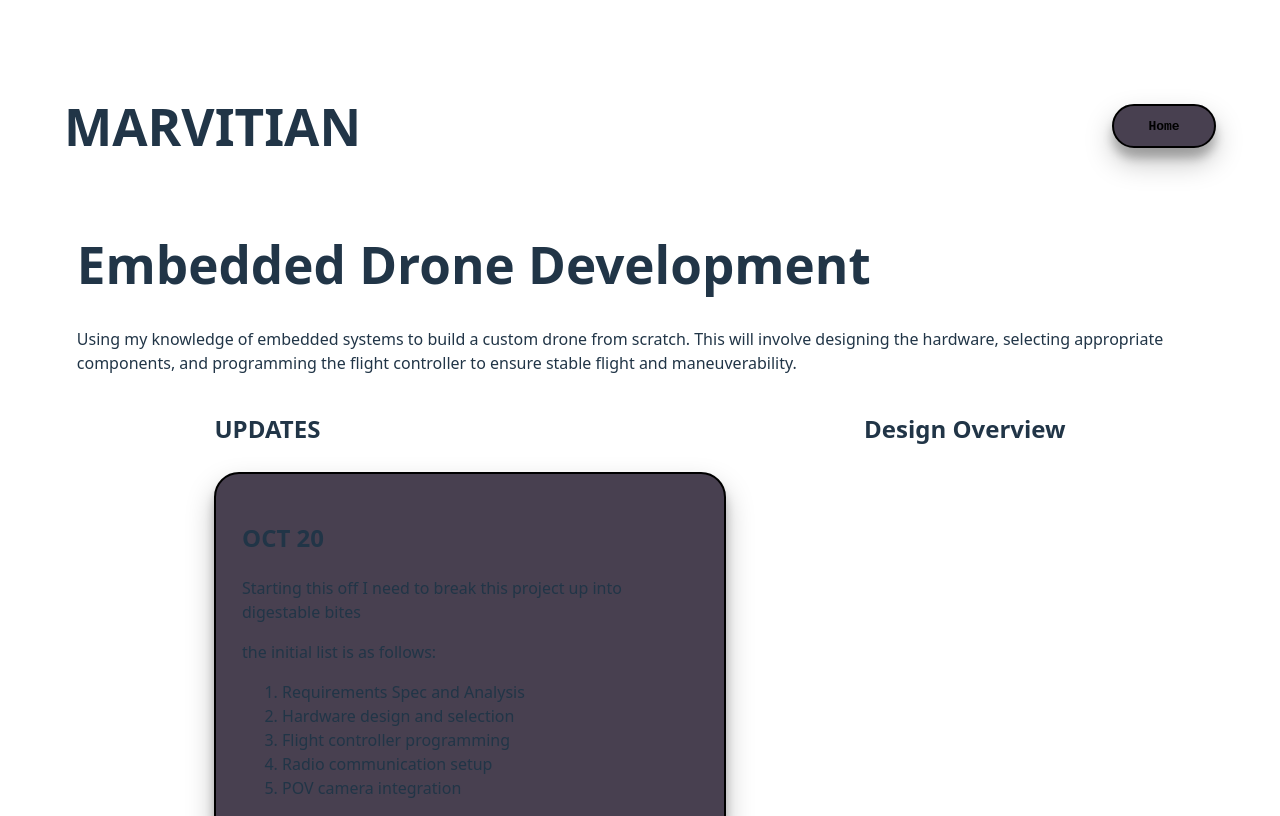
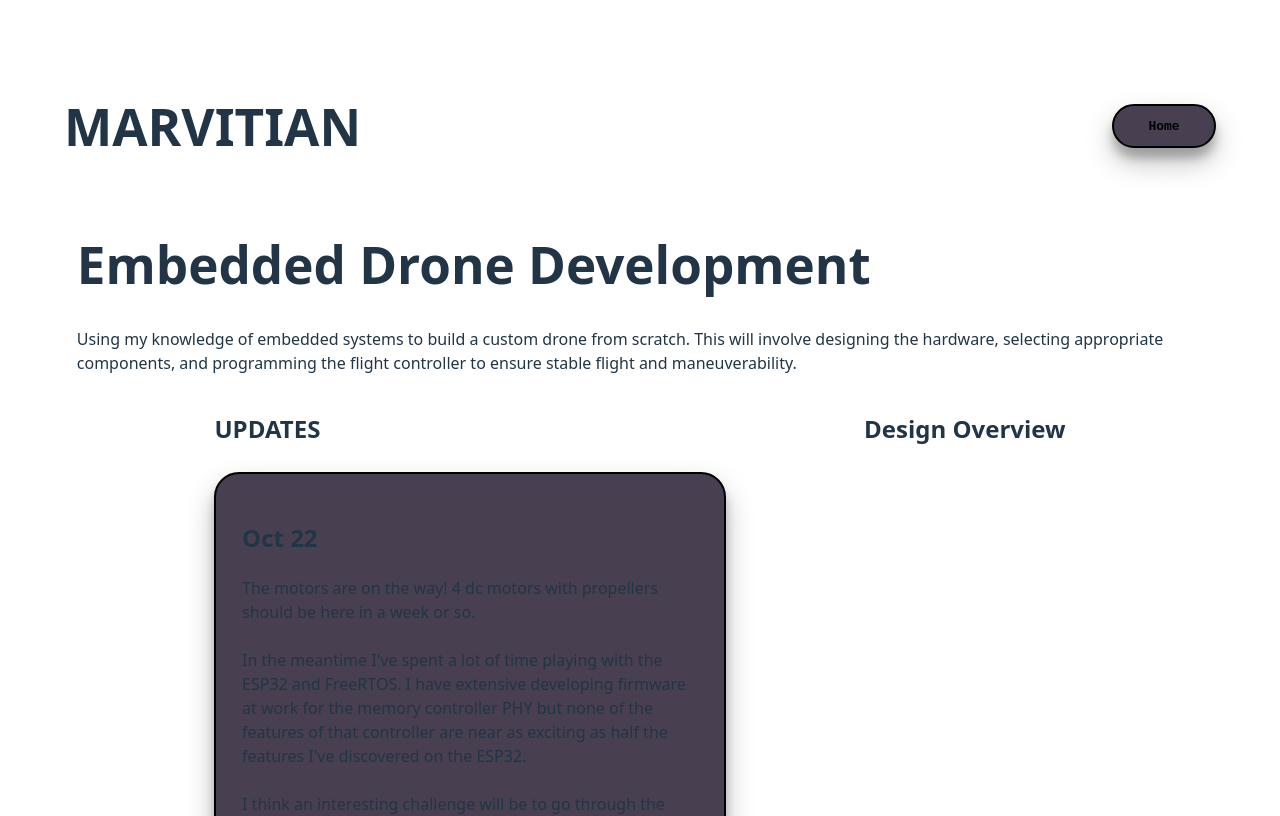
Before and after one commit to marvitian/marvitian_dot_com, a React (Vite) app: page /drone in a window 1280 px wide. Shown: the top 816 px of the page. Built offline with nearby package versions, Linux system fonts and the light colour scheme.

Commit message:
oct_22 update

```diff
--- a/src/pages/DRONE.jsx
+++ b/src/pages/DRONE.jsx
@@ -34,20 +34,31 @@ function Drone_page()
 
                 <div style={{ width: '40vw'}}>
                     <h2> UPDATES </h2>
-                    <div className="blog_entry">
-                        <h2> OCT 20 </h2>
-                        <p> Starting this off I need to break this project up into digestable bites </p>
-                        <p> the initial list is as follows: </p>
-                        <ol>
-                            <li> Requirements Spec and Analysis</li>
-                            <li> Hardware design and selection </li>
-                            <li> Flight controller programming </li>
-                            <li> Radio communication setup </li>
-                            <li> POV camera integration </li>
-                        </ol>
+                    <div className='blog_entry'>
+                        <h2> Oct 22 </h2>
+                        <p>
+                            The motors are on the way! 4 dc motors with propellers should be here in a week or so.
+                            <br/>
+                            <br/>
+                            In the meantime I've spent a lot of time playing with the ESP32 and FreeRTOS. I have extensive developing firmware at work for the memory controller PHY
+                            but none of the features of that controller are near as exciting as half the features I've discovered on the ESP32.
+                            <br/>
+                            <br/>
+                            I think an interesting challenge will be to go through the esp-idf examples one by one and documenting the process. I'm going to spend some time tomorrow creating
+                            separate page for that, as well as maybe a github repo to go along with it.
+                            <br/>
+                            <br/>
+                            I've been digging into the data sheet for the camera module built into this board, when we used it for the capstone,
+                            the video was very low quality and laggy, but I think I see some ways I can improve that if I'm clever enough.
+                            <br/>
+                            <br/>
+                            More updates to come.
+                        </p>
                     </div>
 
+
                     <div className='blog_entry'>
+
                         <h2> Oct 21 </h2>
                         <p>
                             So there were alot of updates today...
@@ -87,6 +98,22 @@ function Drone_page()
 
                         </p>
                     </div>
+                    <div className="blog_entry">
+                        <h2> OCT 20 </h2>
+                        <p> Starting this off I need to break this project up into digestable bites </p>
+                        <p> the initial list is as follows: </p>
+                        <ol>
+                            <li> Requirements Spec and Analysis</li>
+                            <li> Hardware design and selection </li>
+                            <li> Flight controller programming </li>
+                            <li> Radio communication setup </li>
+                            <li> POV camera integration </li>
+                        </ol>
+                    </div>
+
+
+
+
                 </div>
                 <div>
                     <h2> Design Overview</h2>
```
